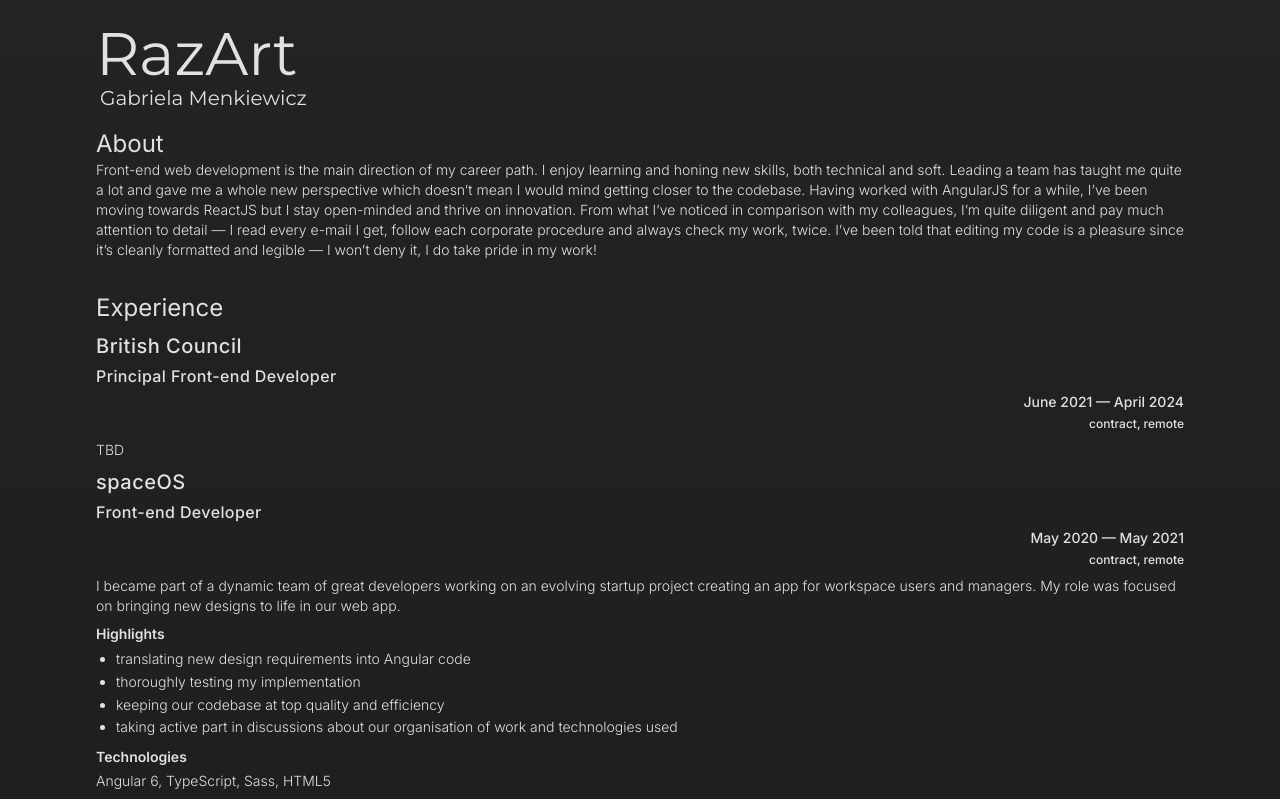
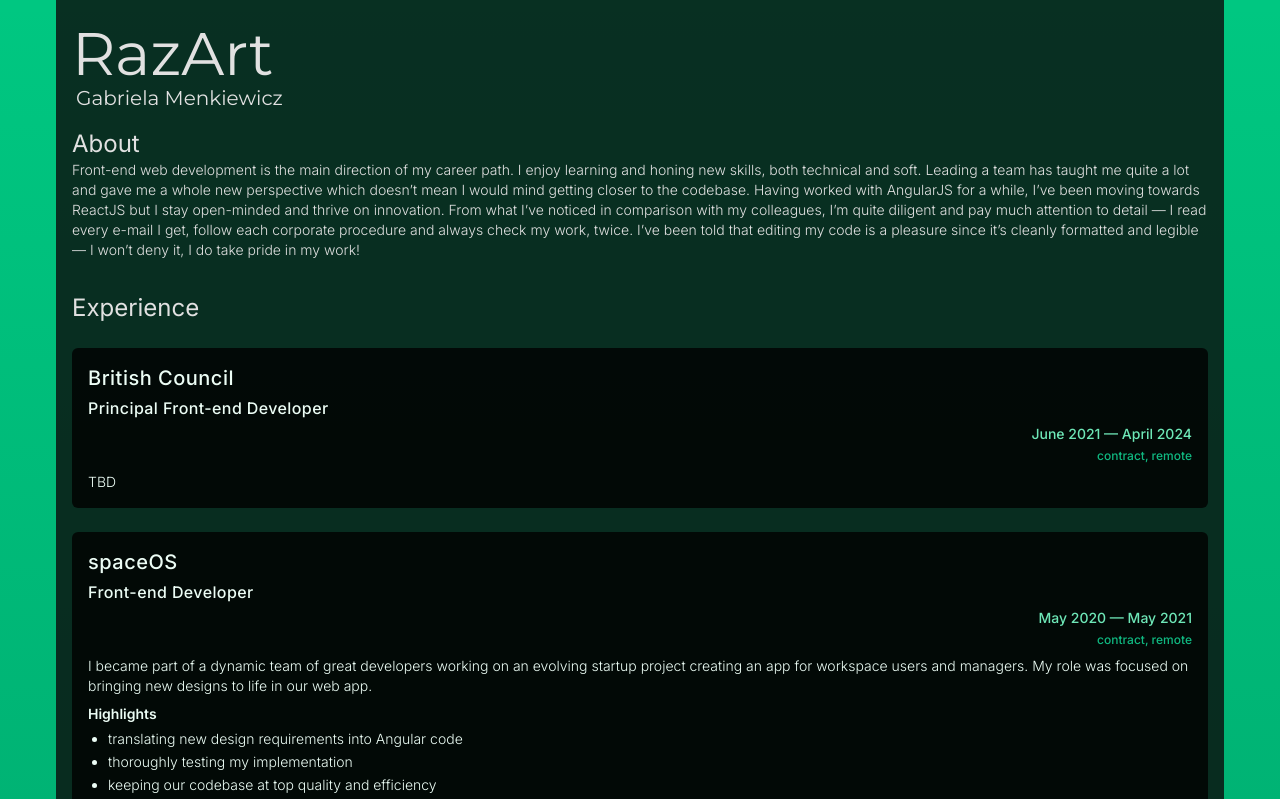
Before and after one commit to Raz666/razart, a Next.js app: page / in a window 1280 px wide. Shown: the top 799 px of the page. Built offline with nearby package versions, Linux system fonts and the light colour scheme.

Commit message:
add styling mock

```diff
--- a/src/app/experience/CareerEntry.tsx
+++ b/src/app/experience/CareerEntry.tsx
@@ -6,11 +6,11 @@
   children: React.ReactNode;
 }) => {
   return (
-    <>
-      <h4 className="pb-1 pt-2 text-xl font-medium tracking-wide">{company}</h4>
+    <div className="my-6 rounded-md bg-black/80 p-4 text-emerald-50">
+      <h4 className="pb-1  text-xl font-medium tracking-wide">{company}</h4>
 
       {children}
-    </>
+    </div>
   );
 };
 
@@ -52,10 +52,10 @@
 }) => (
   <>
     <h5 className="text-md font-medium tracking-wide">{position}</h5>
-    <p className="py-1 text-right text-sm font-medium">
+    <p className="py-1 text-right text-sm font-medium text-emerald-300">
       {`${startDate} — ${endDate ? endDate : "present"}`}
     </p>
-    <p className="text-right text-xs font-medium">
+    <p className="text-right text-xs font-medium text-emerald-500">
       {relationType}, {locationType}
     </p>
   </>
--- a/src/app/globals.css
+++ b/src/app/globals.css
@@ -4,8 +4,9 @@
 
 :root {
   --foreground-rgb: 225, 225, 225;
-  --background-start-rgb: 35, 35, 35;
-  --background-end-rgb: 15, 15, 15;
+  --background-start-rgb: 0, 199, 129;
+  --background-end-rgb: 0, 89, 57;
+  --content-background-rgb: 14, 14, 14, 80%;
 }
 
 /* @media (prefers-color-scheme: light) {
--- a/src/app/layout.tsx
+++ b/src/app/layout.tsx
@@ -16,7 +16,7 @@
   return (
     <html lang="en">
       <body className={`${mainFont.className} antialiased`}>
-        <main className="flex min-h-screen flex-col items-start  px-24 py-6">
+        <main className="layout mx-14 flex min-h-screen flex-col items-start bg-neutral-950/80 px-4 py-6">
           {children}
         </main>
       </body>
--- a/src/app/skills/SkillEntry.tsx
+++ b/src/app/skills/SkillEntry.tsx
@@ -54,7 +54,7 @@
 }) => (
   <>
     <h6 className="pb-1 pt-2 text-sm font-semibold">{title}</h6>
-    <p className="text-sm font-light">{children}</p>
+    <div className="text-sm font-light">{children}</div>
   </>
 );
 
```
